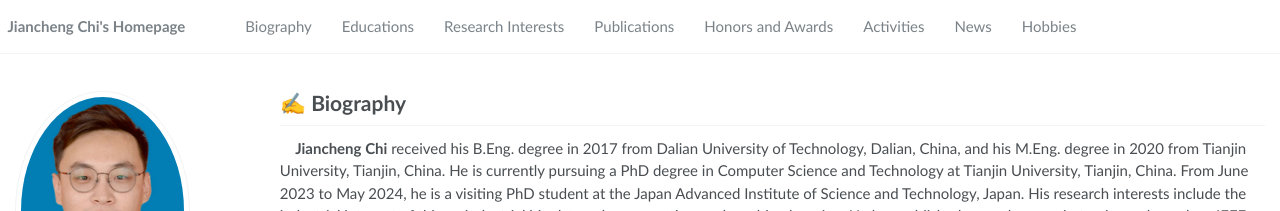
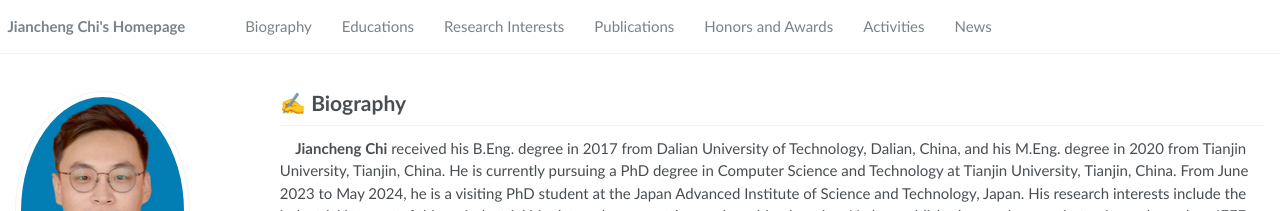
Before and after one commit to maxianru/maxianru.github.io, a Jekyll site: the page built from _pages/about.md, in a window 1280 px wide. Shown: the top 211 px of the page. Built offline with Jekyll 4.4.1, drawn with Linux system fonts in a browser that asks for light colours; some web fonts are replaced.

Commit message:
Update navigation.yml

```diff
--- a/_data/navigation.yml
+++ b/_data/navigation.yml
@@ -1,4 +1,6 @@
 # main links links
+#   - title: "Hobbies"
+#   url: "/hobbies"
 main:
   - title: "Biography"
     url: "/#--biography"
@@ -20,6 +22,3 @@ main:
 
   - title: "News"
     url: "/#-news"
-
-  - title: "Hobbies"
-    url: "/hobbies"
```
